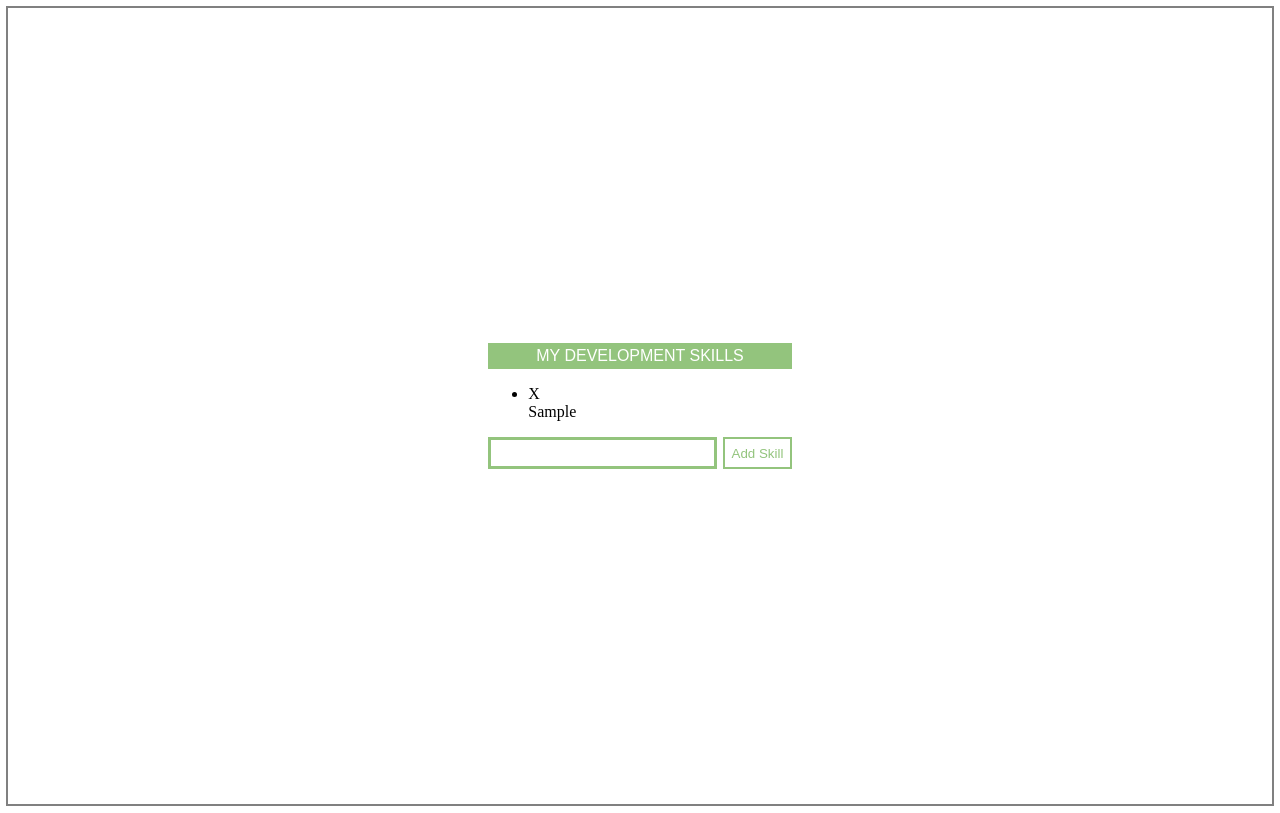
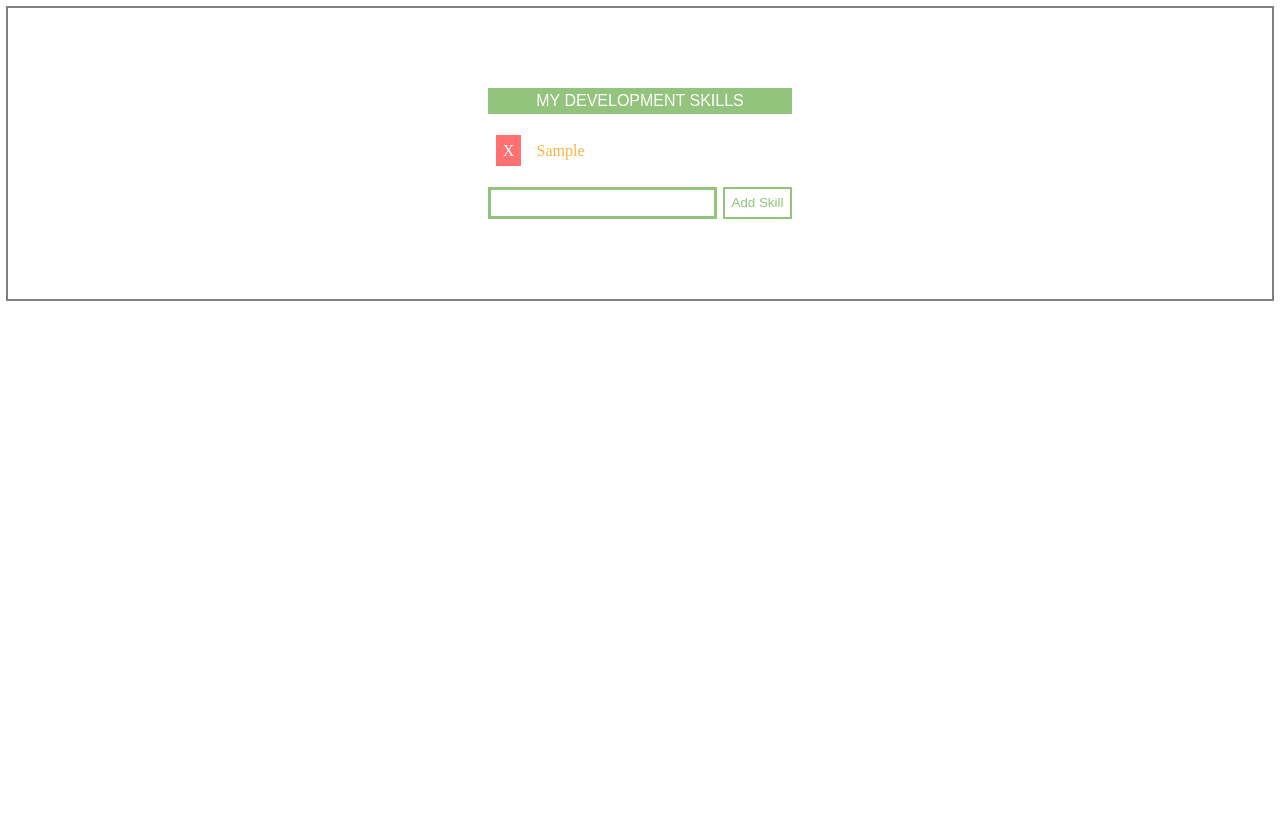
Before and after one commit to kcanamar/dev-skills-lab, a plain HTML site: page index.html in a window 1280 px wide. Both pictures are taken after typing "Sample" into the empty fields and a click on the button "Add Skill". Drawn offline with Linux system fonts and the light colour scheme.

Commit message:
finish css

```diff
--- a/css/style.css
+++ b/css/style.css
@@ -9,8 +9,8 @@
 body {
     border: 2px solid gray;
     margin: .4rem;
-    height: 100svh;
     display: flex;
+    padding: 5rem 0;
 }
 
 h1 {
@@ -53,3 +53,27 @@ form {
     color: var(--funny-green);
     border: .2em solid var(--funny-green)
 }
+
+.skills-list {
+    margin: auto;
+    padding: .5rem;
+}
+
+li {
+    list-style-type: none;
+    display: flex;
+    opacity: .75;
+    padding: .8em 0 .8em 0;
+    color: rgb(255, 154, 4);
+    align-items: center;
+}
+
+.bullet {
+    display: inline;
+    margin-right: 1em;
+    padding: .4em;
+    background-color: red;
+    color: white;
+    opacity: .75;
+
+}
```
